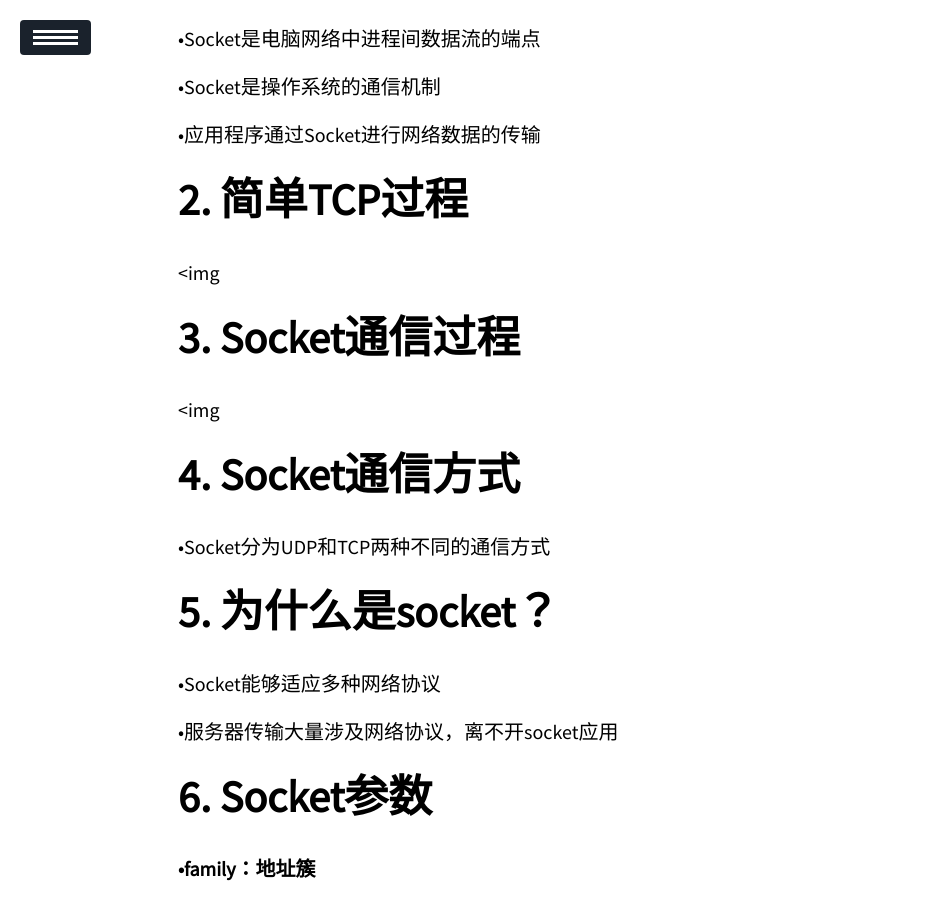
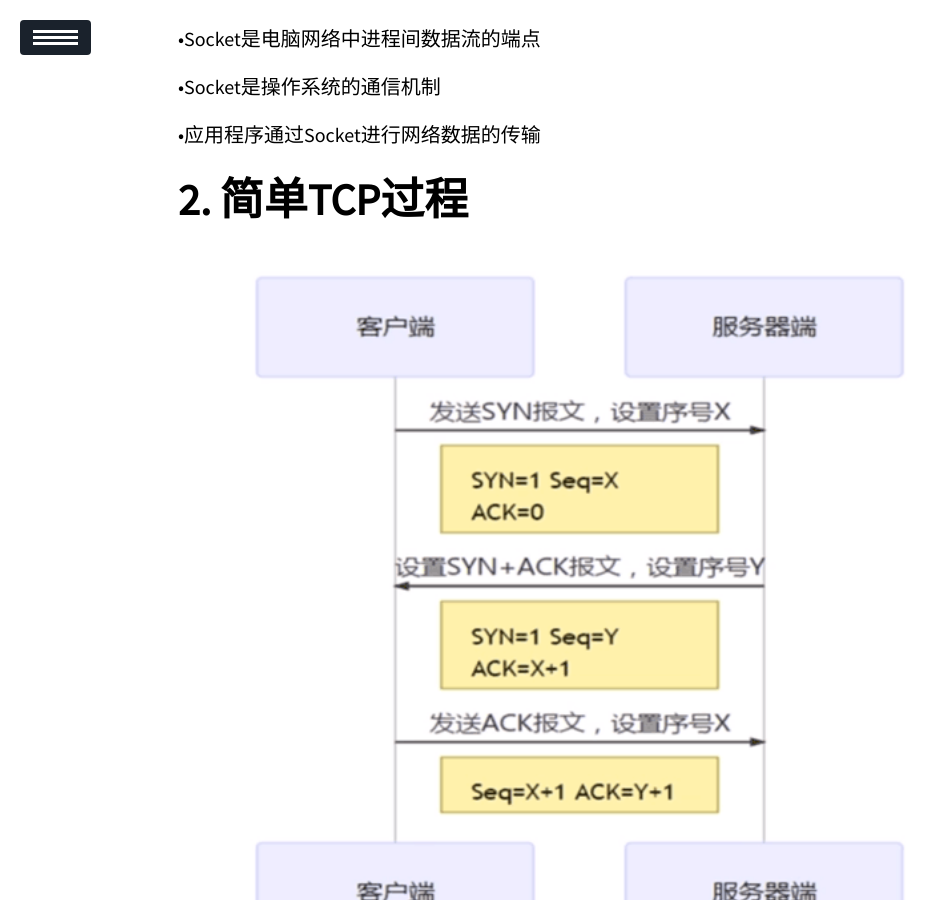
Before and after one commit to Cr7-joker/Cr7-joker.github.io, a Jekyll site: the page built from _posts/2019-02-08-Socket network programming/2019-02-08-Socket network programming.md, in a window 1280 px wide and 900 px high, scrolled down 434 px. Shown: the whole window, without its empty margins (0-947 px from the left). Built offline with Jekyll 4.4.1, drawn with Linux system fonts in a browser that asks for light colours; our own code applies the rules of GitHub Pages for plain Markdown files; a script that is not in the unit is left out.

Commit message:
ninth commit

```diff
--- a/_posts/2019-02-08-Socket network programming/2019-02-08-Socket network programming.md
+++ b/_posts/2019-02-08-Socket network programming/2019-02-08-Socket network programming.md
@@ -17,11 +17,11 @@
 
 # 简单TCP过程
 
-<img
+<img src="https://raw.githubusercontent.com/Cr7-joker/Cr7-joker.github.io/master/_posts/2019-02-08-Socket%20network%20programming/assert/TCP.png" width="90%" alt="TCP通信过程">
 
 # Socket通信过程
 
-<img
+<img src="https://raw.githubusercontent.com/Cr7-joker/Cr7-joker.github.io/master/_posts/2019-02-08-Socket%20network%20programming/assert/socket.png" width="90%" alt="socket通信过程">
 
 # Socket通信方式
 
```
